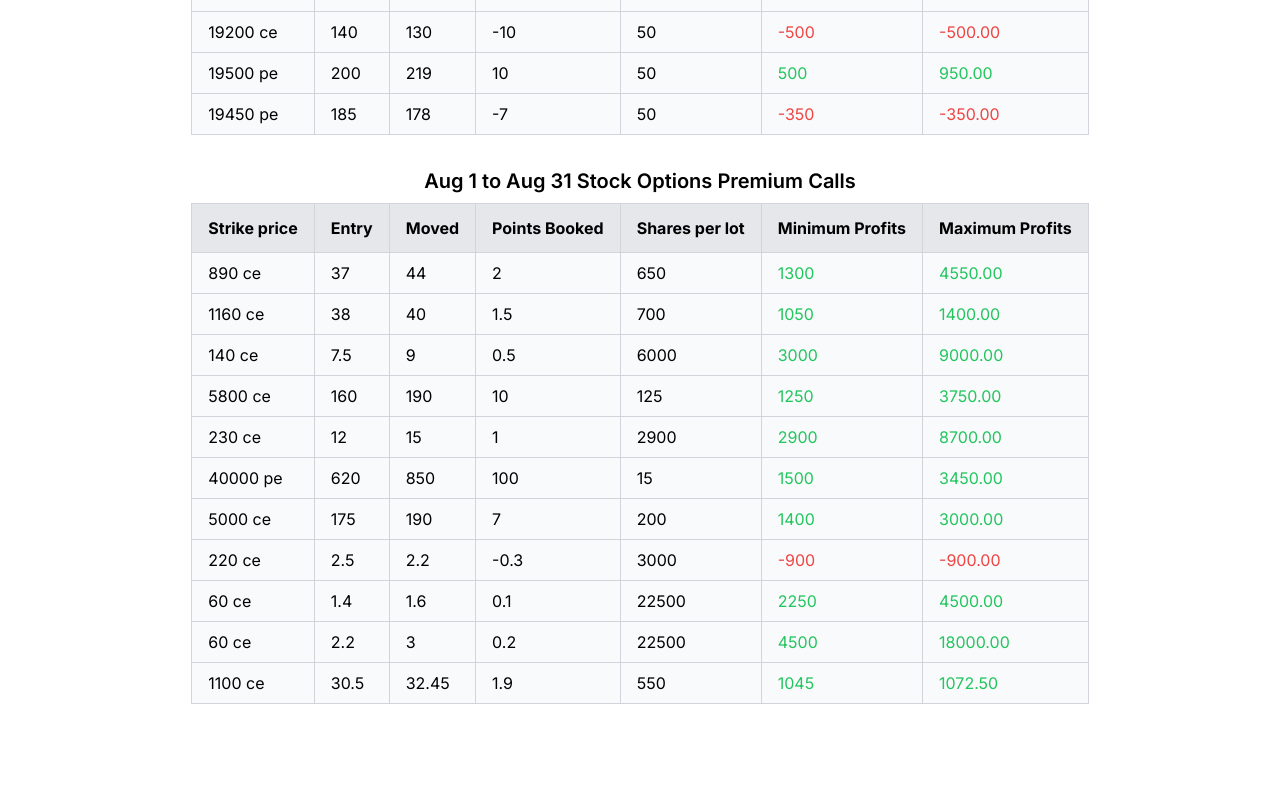
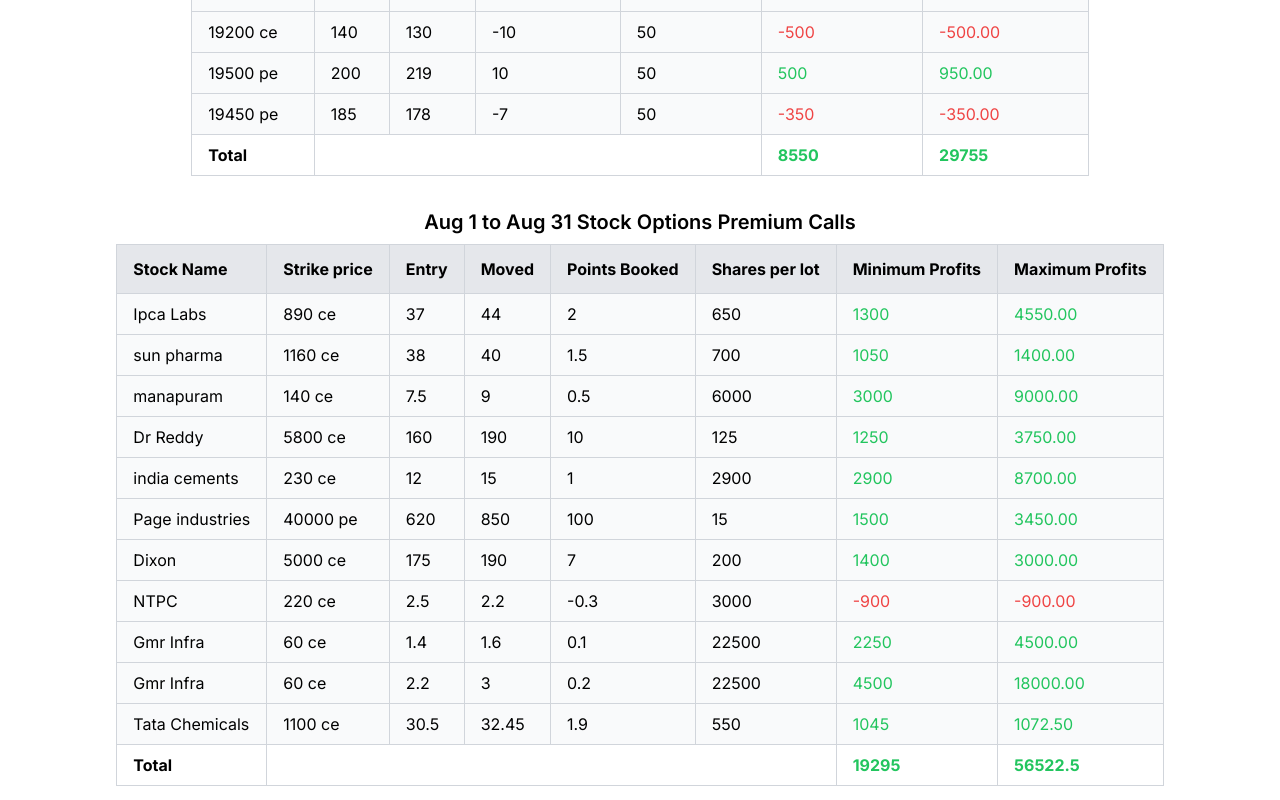
Before and after one commit to Paddyislw/begin-trader, a Next.js app: page /testimonial in a window 1280 px wide. Shown: the part 3300-4100 px from the top of the page. Built offline with nearby package versions, Linux system fonts and the light colour scheme.

Commit message:
made changes in table

```diff
--- a/app/testimonial/page.js
+++ b/app/testimonial/page.js
@@ -26,13 +26,13 @@
             <p className="mb-2 text-xl font-semibold text-center">
               Aug 1 to Aug 31 Premium index calls
             </p>
-            <ExcelTable data={data1} />
+            <ExcelTable data={data1} TableHeaders={TableHeaders2} />
           </div>
           <div className="px-1">
             <p className="mb-2 text-xl font-semibold text-center">
               Aug 1 to Aug 31 Stock Options Premium Calls
             </p>
-            <ExcelTable data={data2} />
+            <ExcelTable data={data2} TableHeaders={TableHeaders1} />
           </div>
         </div>
       </div>
@@ -40,4 +40,24 @@
   );
 };
 
+export const TableHeaders1 = [
+  { label: "Stock Name", value: "Stock Name" },
+  { label: "Strike price", value: "Strike Price" },
+  { label: "Entry", value: "Entry" },
+  { label: "Moved", value: "Points Moved" },
+  { label: "Points Booked", value: "Points Booked" },
+  { label: "Shares per lot", value: "Shares per lot" },
+  { label: "Minimum Profits", value: "Minimum Profits" },
+  { label: "Maximum Profits", value: "Maximum Profits" },
+];
+export const TableHeaders2 = [
+  { label: "Strike price", value: "Strike Price" },
+  { label: "Entry", value: "Entry" },
+  { label: "Moved", value: "Points Moved" },
+  { label: "Points Booked", value: "Points Booked" },
+  { label: "Shares per lot", value: "Shares per lot" },
+  { label: "Minimum Profits", value: "Minimum Profits" },
+  { label: "Maximum Profits", value: "Maximum Profits" },
+];
+
 export default Testimonial;
--- a/components/excelTable/ExcelTable.jsx
+++ b/components/excelTable/ExcelTable.jsx
@@ -1,10 +1,18 @@
 "use client";
-import React, { useEffect, useState } from 'react';
-import axios from 'axios';
-import * as XLSX from 'xlsx';
+import React, { useEffect, useState } from "react";
+import axios from "axios";
+import * as XLSX from "xlsx";
 
-const ExcelTable = ({data}) => {
-console.log('data..........',data)
+const ExcelTable = ({ data, TableHeaders }) => {
+  let maxProfits = data.reduce(
+    (total, item) => total + item["Maximum Profits"],
+    0
+  );
+  let minProfits = data.reduce(
+    (total, item) => total + item["Minimum Profits"],
+    0
+  );
+  console.log("data..........", data);
   return (
     <div>
       <table className="table-auto w-full border-collapse border rounded-lg border-gray-300 ">
@@ -26,6 +34,11 @@
               {/* <td className="border border-gray-300 px-4 py-2 sm:px-2 mb:text-sm mb:px-1">
                 {item?.["S.no"]}
               </td> */}
+              {item?.["Stock Name"] && (
+                <td className="border border-gray-300 px-4 py-2 sm:px-2 mb:text-sm mb:px-1">
+                  {item?.["Stock Name"]}
+                </td>
+              )}
               <td className="border border-gray-300 px-4 py-2 sm:px-2 mb:text-sm mb:px-1">
                 {item?.["Strike Price"]}
               </td>
@@ -41,10 +54,22 @@
               <td className="border border-gray-300 px-4 py-2 sm:px-2 mb:text-sm mb:px-1">
                 {item?.["Shares per lot"]}
               </td>
-              <td className={`border border-gray-300 px-4 py-2 sm:px-2 mb:text-sm mb:px-1 ${item?.["Minimum Profits"]>0?'text-green-500':'text-red-500'}`}>
+              <td
+                className={`border border-gray-300 px-4 py-2 sm:px-2 mb:text-sm mb:px-1 ${
+                  item?.["Minimum Profits"] > 0
+                    ? "text-green-500"
+                    : "text-red-500"
+                }`}
+              >
                 {item?.["Minimum Profits"]}
               </td>
-              <td className={`border border-gray-300 px-4 py-2 sm:px-2 mb:text-sm mb:px-1 ${item?.["Maximum Profits"]>0?'text-green-500':'text-red-500'}`}>
+              <td
+                className={`border border-gray-300 px-4 py-2 sm:px-2 mb:text-sm mb:px-1 ${
+                  item?.["Maximum Profits"] > 0
+                    ? "text-green-500"
+                    : "text-red-500"
+                }`}
+              >
                 {item?.["Maximum Profits"]?.toFixed(2)}
               </td>
               {/* <td
@@ -59,20 +84,33 @@
             </tr>
           ))}
         </tbody>
+        <tfoot>
+          <td className="border border-gray-300 px-4 py-2 sm:px-2 mb:text-sm mb:px-1 font-bold">
+            Total
+          </td>
+          {Array(TableHeaders.length - 3)
+            .fill(1)
+            .map(() => (
+              <td></td>
+            ))}
+          <td
+            className={`font-bold border border-gray-300 px-4 py-2 sm:px-2 mb:text-sm mb:px-1 ${
+              minProfits > 0 ? "text-green-500" : "text-red-500"
+            }`}
+          >
+            {minProfits}
+          </td>
+          <td
+           className={`font-bold border border-gray-300 px-4 py-2 sm:px-2 mb:text-sm mb:px-1 ${
+            maxProfits > 0 ? "text-green-500" : "text-red-500"
+          }`}
+          >
+            {maxProfits}
+          </td>
+        </tfoot>
       </table>
     </div>
   );
 };
 
-export const TableHeaders = [
-  // { label: "S.no", value: "S.no" },
-  { label: "Strike price", value: "Strike Price" },
-  { label: "Entry", value: "Entry" },
-  { label: "Moved", value: "Points Moved" },
-  { label: "Points Booked", value: "Points Booked" },
-  { label: "Shares per lot", value: "Shares per lot" },
-  { label: "Minimum Profits", value: "Minimum Profits" },
-  { label: "Maximum Profits", value: "Maximum Profits" },
-];
-
 export default ExcelTable;
```
Also changed, not shown: utils/Aug1To31Option.json (+11 -11 lines).
